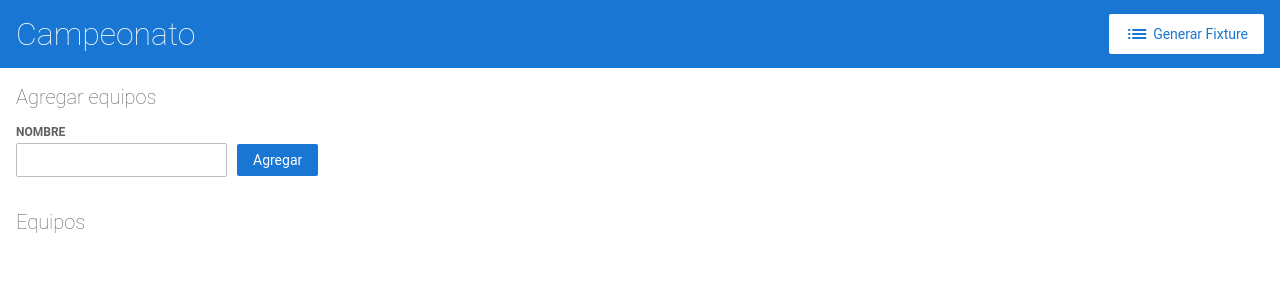
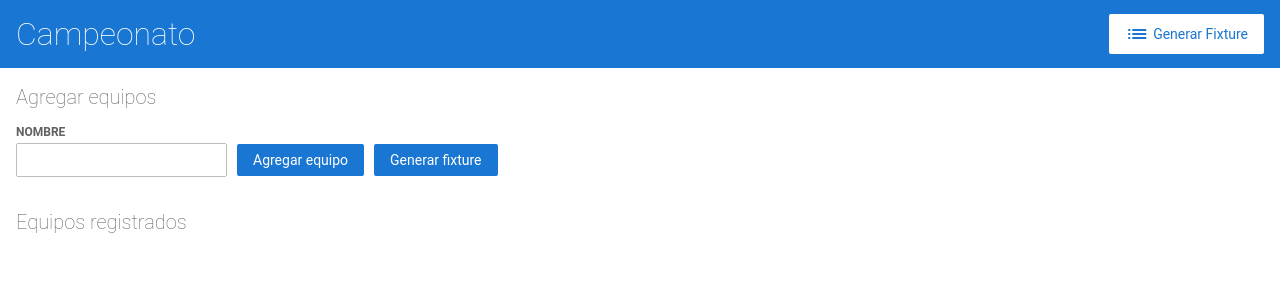
Before and after one commit to npeirano/angular-vupwra, an Angular app: page / in a window 1280 px wide. Shown: the top 300 px of the page. Built offline with nearby package versions, Linux system fonts and the light colour scheme.

Commit message:
3 files modified

```diff
--- a/src/app/fixture/fixture.component.html
+++ b/src/app/fixture/fixture.component.html
@@ -1,4 +1,5 @@
-<h2>Equipos</h2>
+<h2>Fixture de partidos
+</h2>
 <form [formGroup]="selectForm">
 <select [(ngModel)]="selectedObject" formControlName="fechaControl" class="custom-select" (change)="goPlaces($event.target.value)">
    <option *ngFor="let fecha of comboFechas" [ngValue]="fecha"> {{fecha.nombre}} </option>
--- a/src/app/product-list/lista-equipos/lista-equipos.component.html
+++ b/src/app/product-list/lista-equipos/lista-equipos.component.html
@@ -1,4 +1,5 @@
-<h2>Equipos</h2>
+<h2>Equipos registrados
+</h2>
 
 <div *ngFor="let equipo of equipos">
 
--- a/src/app/product-list/product-list.component.html
+++ b/src/app/product-list/product-list.component.html
@@ -5,7 +5,11 @@
       Nombre
     </label>
     <input id="name" type="text" formControlName="name">
-       <button class="button" type="submit">Agregar</button>
+       <button class="button" type="submit">Agregar equipo</button>
+       <button class="button" type="submit">Generar fixture
+
+       </button>
+
   </div>
   <app-lista-equipos> </app-lista-equipos>
 
```
